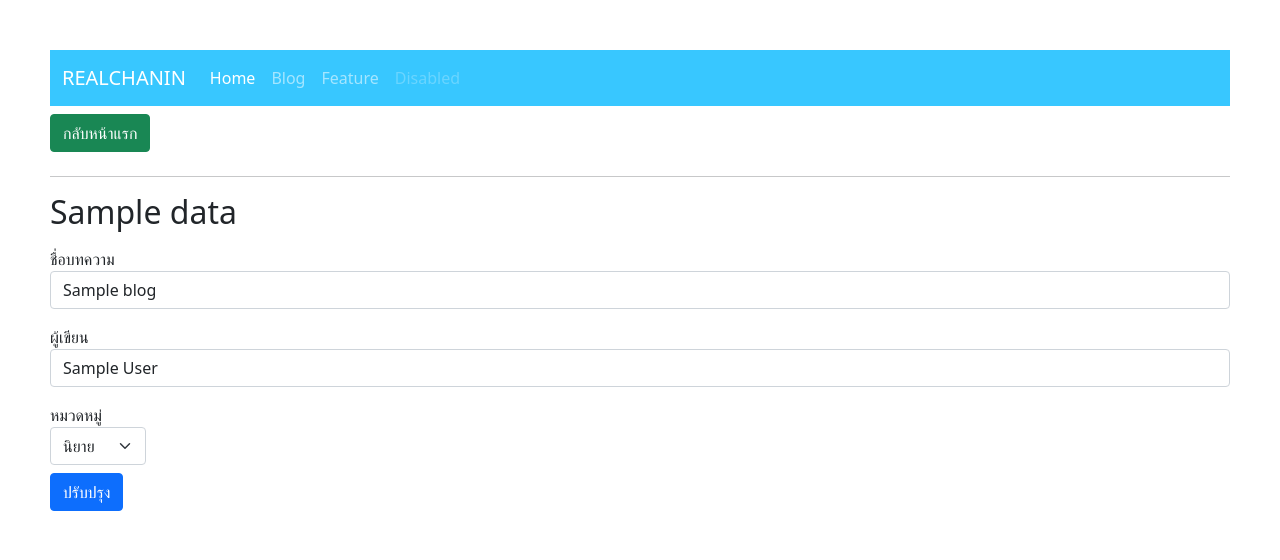
After one commit to chanin-nusang/NoejsMongoose, a Node server app: template views/blogs/editForm.ejs in a window 1280 px wide. The commit adds this page. Shown: the top 560 px of the page. Run offline with Node 20, Linux system fonts and the light colour scheme; the template is opened without the code that fills it: most values are stand-ins (such as "Sample title", 1, 10 or a date in 2020); data that the repository does not hold is empty; some libraries are stand-ins or nearby versions.

Commit message:
blog edit and update

```diff
--- /dev/null
+++ b/views/blogs/editForm.ejs
@@ -0,0 +1,66 @@
+<!DOCTYPE html>
+<html lang="en">
+
+<head>
+    <meta charset="UTF-8">
+    <meta http-equiv="X-UA-Compatible" content="IE=edge">
+    <meta name="viewport" content="width=device-width, initial-scale=1.0">
+    <title>REALCHANIN</title>
+    <link rel='stylesheet' href='/stylesheets/style.css' />
+</head>
+
+<body>
+    <%- include('../layout') %>
+        <div class="py-2">
+            <a href="/" class="btn btn-success">กลับหน้าแรก</a>
+        </div>
+        <hr>
+        <h2>
+            <%= data %>
+        </h2>
+        <% if (locals.errors) { %>
+            <ul class="alert alert-danger py-2">
+                <% Object.values(errors).forEach(function(error){ %>
+                    <li class="mx-3">
+                        <%= error.msg %>
+                    </li>
+                <% }); %>
+            </ul>
+        <% } %>
+                <form action="/blogs/update" method="POST">
+                    <div class="py-2">
+                        <label for="">ชื่อบทความ</label>
+                        <input type="text" name="title" class="form-control" id="" value="<%= blog.title %>">
+                    </div>
+                    <div class="py-2">
+                        <label for="">ผู้เขียน</label>
+                        <input type="text" name="author" class="form-control" id="" value="<%= blog.author %>">
+                    </div>
+                    <div class="py-2">
+                        <label for="">หมวดหมู่</label>
+                        <select name="category" id="" class="form-select" style="width:auto" ;>
+                            <option
+                                <% if(blog.category=="นิยาย"){ %>
+                                     selected
+                                    <% } %>
+                                    value="นิยาย">นิยาย
+                            </option>
+                            <option
+                                <% if(blog.category=="สารคดี"){ %>
+                                     selected
+                                    <% } %>
+                                    value="สารคดี">สารคดี
+                            </option>
+                            <option
+                                <% if(blog.category=="เรื่องเล่า"){ %>
+                                     selected
+                                    <% } %>
+                                    value="เรื่องเล่า">เรื่องเล่า
+                            </option>
+                        </select>
+                        <input type="hidden" value="<%= blog._id %>" name="id">
+                    </div>
+                    <input type="submit" class="btn btn-primary" name="" id="" value="ปรับปรุง">
+</body>
+
+</html>
--- a/views/blogs/index.ejs
+++ b/views/blogs/index.ejs
@@ -20,7 +20,7 @@
             <h5><b>ชื่อบทความ : </b><%= blog.title %></h5>
             <p><b>ผู้แต่ง : </b><%= blog.author %></p>
             <p><b>หมวดหมู่ : </b><%= blog.category %></p>
-            <a href="">แก้ไข</a>
+            <a href="/blogs/edit/<%= blog._id %>">แก้ไข</a>
             <a href="/blogs/delete/<%= blog._id %>"
                 onclick="return confirm('ต้องการลบบทความ <%= blog.title %> หรือไม่?')">ลบ</a>
             <hr>
```
Also changed, not shown: models/blogs.js (+25 -5 lines), routes/blogs.js (+36 -0 lines).
